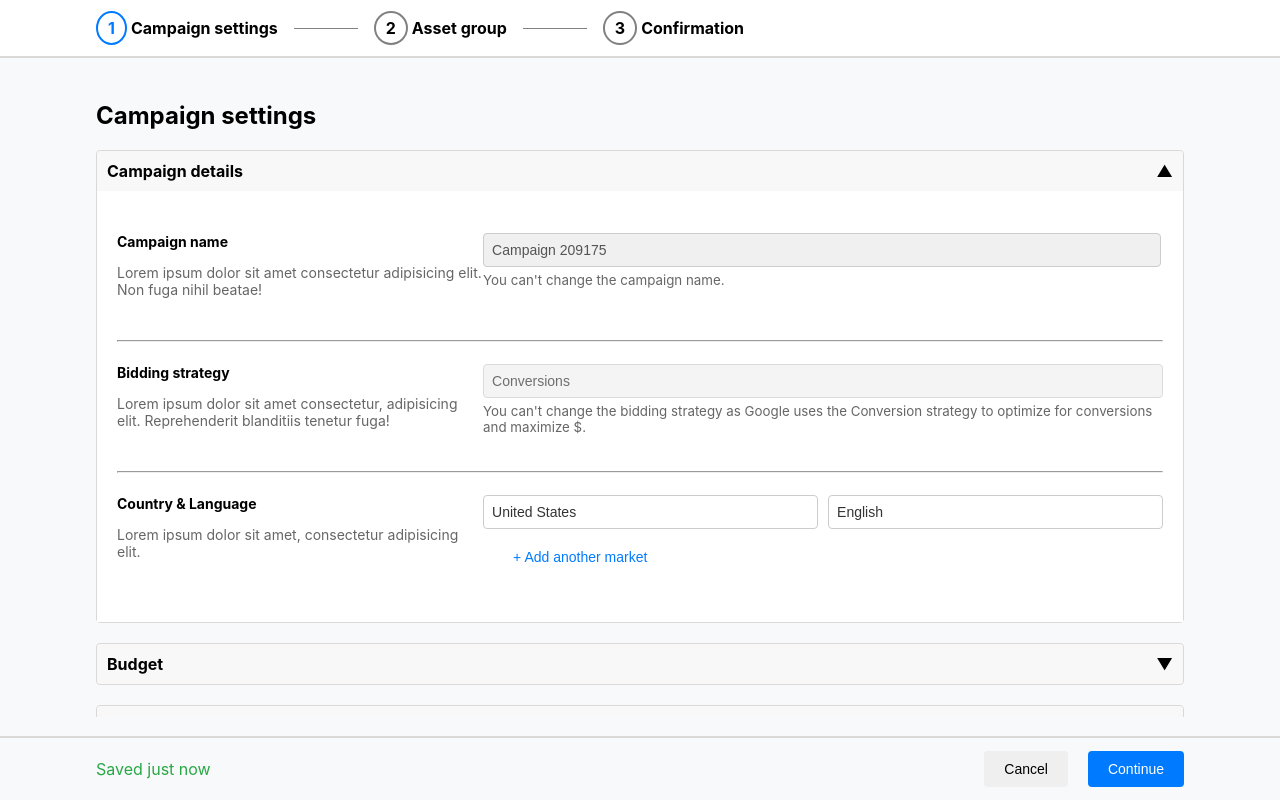
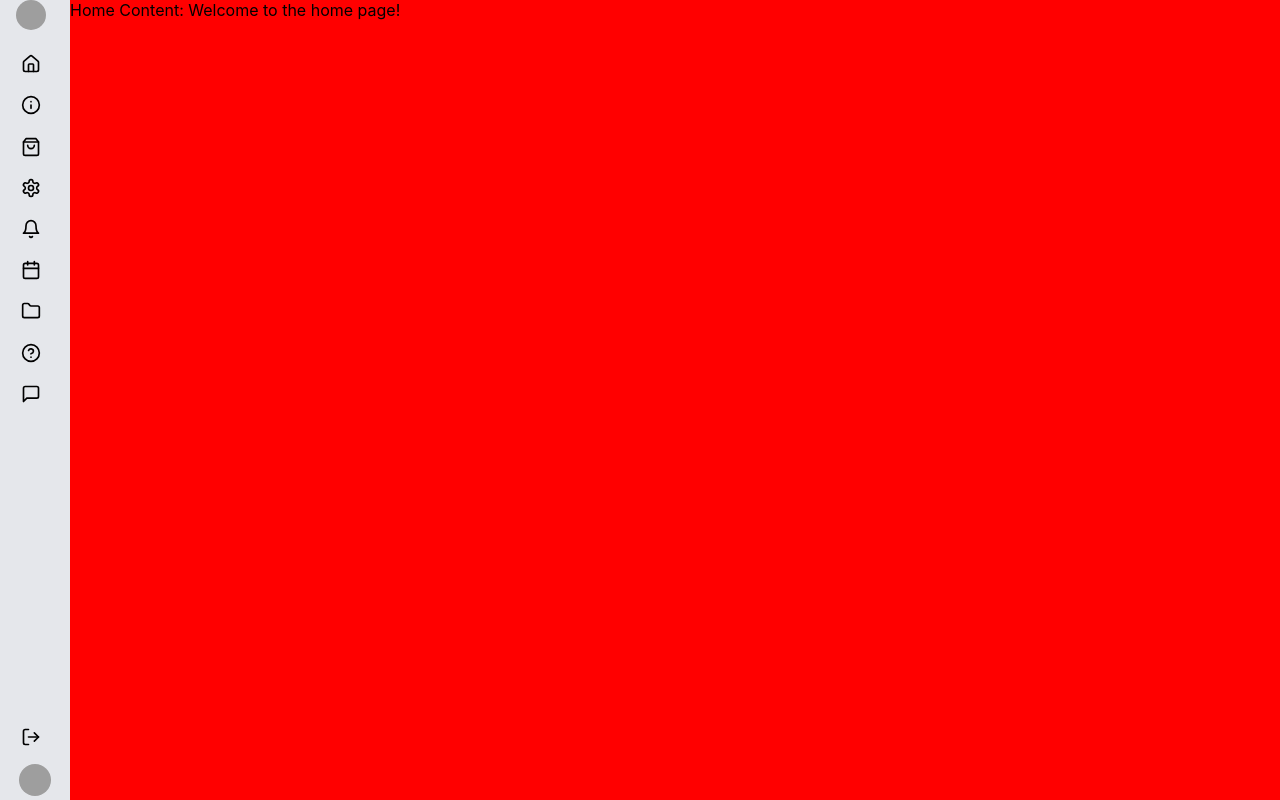
Before and after one commit to rishabhsinghsatya/aadow, a React (Create React App) app: page / in a window 1280 px wide. Built offline with nearby package versions, Linux system fonts and the light colour scheme; grey boxes are pictures that could not be loaded.

Commit message:
fix user-menu on hovering

```diff
--- a/package.json
+++ b/package.json
@@ -3,6 +3,8 @@
   "version": "0.1.0",
   "private": true,
   "dependencies": {
+    "@fortawesome/free-solid-svg-icons": "^6.6.0",
+    "@fortawesome/react-fontawesome": "^0.2.2",
     "@testing-library/jest-dom": "^5.17.0",
     "@testing-library/react": "^13.4.0",
     "@testing-library/user-event": "^13.5.0",
--- a/src/App.js
+++ b/src/App.js
@@ -13,6 +13,8 @@ import Map from "./Task2/Map/Map";
 import Identify from "./Task2/Identify/Identify";
 import MegaMenu from "./Task2/MegaMenu/Megamenu";
 import Campaign from "./Task3/Campaign/Campaign";
+import Sidebar from "./Task4/Sidebar/Sidebar";
+import SidebarNav from "./Task5/SidebarNav";
 
 function App() {
   const [currentPage, setCurrentPage] = useState("Home");
@@ -41,7 +43,9 @@ function App() {
       {/* <Navbar setCurrentPage={setCurrentPage} />
       <header className="App-header">{renderPage()}</header> */}
       {/* <MegaMenu /> */}
-      <Campaign />
+      {/* <Campaign /> */}
+      {/* <Sidebar /> */}
+      <SidebarNav />
     </div>
   );
 }
--- a/src/Task5/SidebarNav.css
+++ b/src/Task5/SidebarNav.css
@@ -3,6 +3,7 @@
   display: flex;
   height: 100vh;
   /* background-color: #000; */
+  position: relative;
 }
 
 .sidebar-nav {
@@ -16,6 +17,7 @@
   /* padding: 10px 0; */
   /* box-shadow: 2px 0 5px rgba(0, 0, 0, 0.1); */
   position: relative;
+  z-index: 5;
 }
 
 .logo img {
@@ -130,6 +132,8 @@
   font-weight: 600;
   padding: 8px;
   border-radius: 5px;
+  position: relative;
+  z-index: 1;
 }
 
 .section-icon {
```
Also changed, not shown: 1 other file (tests, documents, lock files or other folders).
